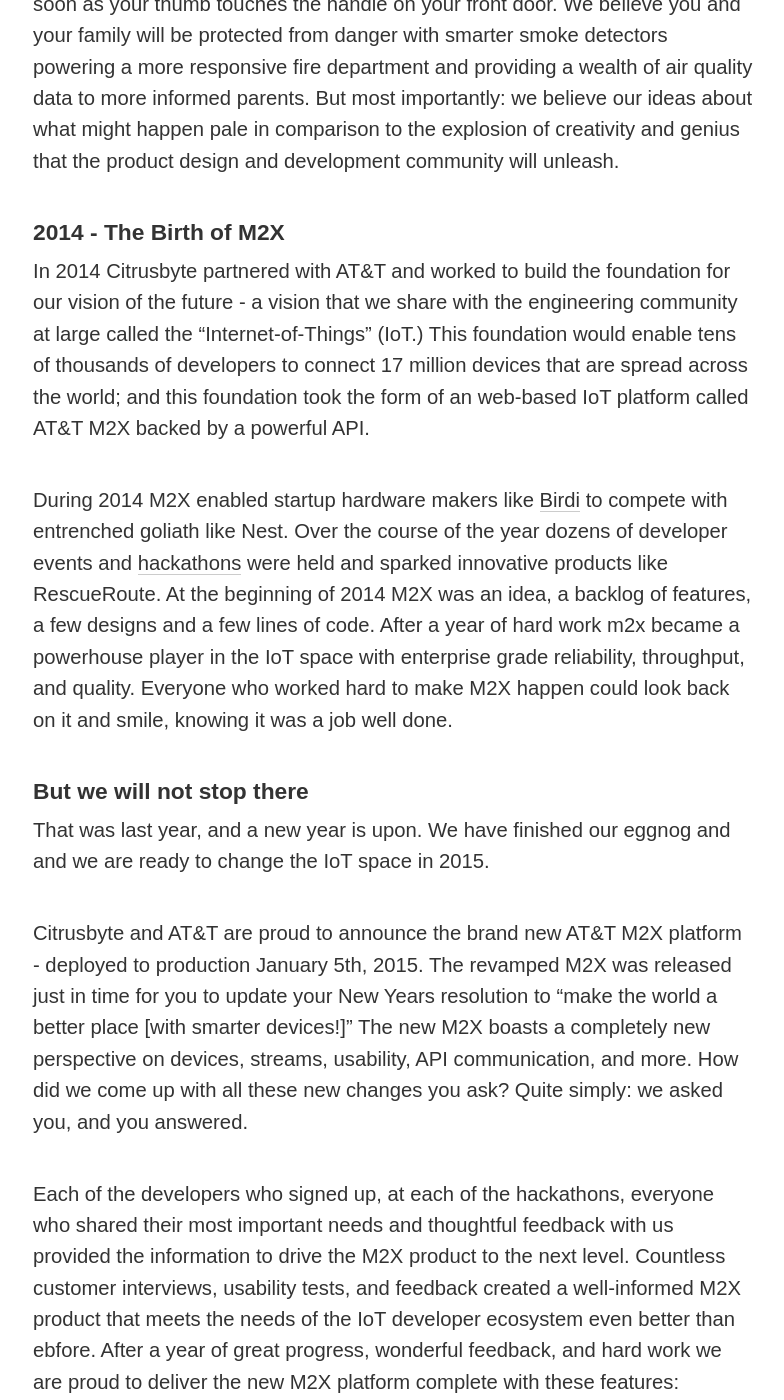
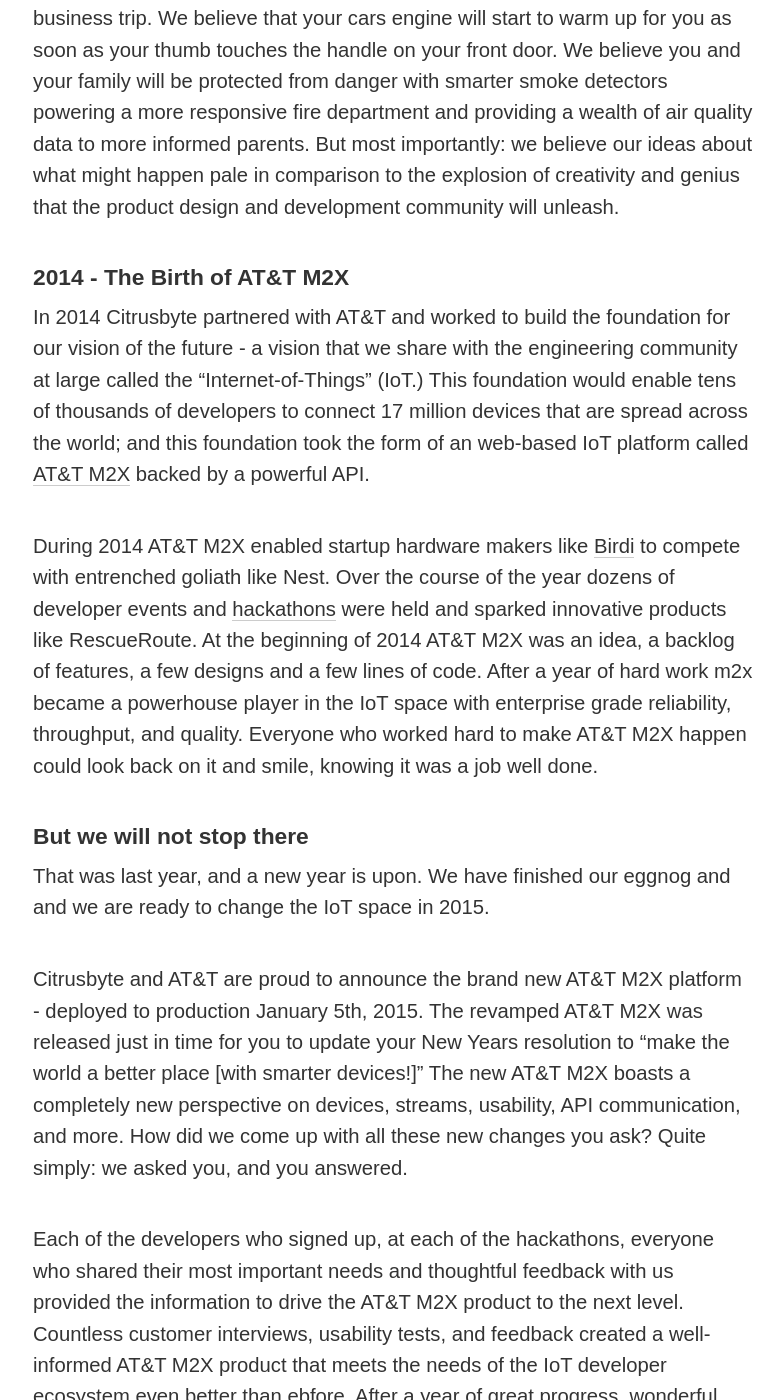
Before and after one commit to JonathanHorowitzCB/citrusbyte.github.io, a Jekyll site: the page built from _posts/2015-01-05-announcing-m2x-an-industrial-grade-iot-platform-for-everyone.markdown, in a window 1280 px wide and 1400 px high, scrolled down 555 px. Shown: the whole window, without its empty margins (247-1031 px from the left). Built offline with Jekyll 4.4.1, drawn with Linux system fonts in a browser that asks for light colours; some of the changed text lies outside the part shown.

Commit message:
Change M2X to AT&T M2X

```diff
--- a/_posts/2015-01-05-announcing-m2x-an-industrial-grade-iot-platform-for-everyone.markdown
+++ b/_posts/2015-01-05-announcing-m2x-an-industrial-grade-iot-platform-for-everyone.markdown
@@ -1,6 +1,6 @@
 ---
 layout: post
-title:  "Announcing M2X: An Industrial Grade IoT Platform for Everyone"
+title:  "Announcing AT&T M2X: An Industrial Grade IoT Platform for Everyone"
 description: "The Internet-of-Things is taking the world by force — and Citrusbyte is helping."
 date:   2015-01-05 12:00:00
 categories: code
@@ -8,24 +8,24 @@
 ---
 We believe in the not-to-distant future your home will know if it should save power by turning off the lights and lowering the heat because you are away on a business trip. We believe that your cars engine will start to warm up for you as soon as your thumb touches the handle on your front door. We believe you and your family will be protected from danger with smarter smoke detectors powering a more responsive fire department and providing a wealth of air quality data to more informed parents. But most importantly: we believe our ideas about what might happen pale in comparison to the explosion of creativity and genius that the product design and development community will unleash.
 
-## 2014 - The Birth of M2X
+## 2014 - The Birth of AT&T M2X
 
-In 2014 Citrusbyte partnered with AT&T and worked to build the foundation for our vision of the future - a vision that we share with the engineering community at large called the "Internet-of-Things" (IoT.) This foundation would enable tens of thousands of developers to connect 17 million devices that are spread across the world; and this foundation took the form of an web-based IoT platform called AT&T M2X backed by a powerful API.
+In 2014 Citrusbyte partnered with AT&T and worked to build the foundation for our vision of the future - a vision that we share with the engineering community at large called the "Internet-of-Things" (IoT.) This foundation would enable tens of thousands of developers to connect 17 million devices that are spread across the world; and this foundation took the form of an web-based IoT platform called [AT&T M2X](https://m2x.att.com/) backed by a powerful API.
 
-During 2014 M2X enabled startup hardware makers like [Birdi](http://getbirdi.com/) to compete with entrenched goliath like Nest. Over the course of the year dozens of developer events and [hackathons](http://developer.att.com/community/events) were held and sparked innovative products like RescueRoute. At the beginning of 2014 M2X was an idea, a backlog of features, a few designs and a few lines of code. After a year of hard work m2x became a powerhouse player in the IoT space with enterprise grade reliability, throughput, and quality. Everyone who worked hard to make M2X happen could look back on it and smile, knowing it was a job well done.
+During 2014 AT&T M2X enabled startup hardware makers like [Birdi](http://getbirdi.com/) to compete with entrenched goliath like Nest. Over the course of the year dozens of developer events and [hackathons](http://developer.att.com/community/events) were held and sparked innovative products like RescueRoute. At the beginning of 2014 AT&T M2X was an idea, a backlog of features, a few designs and a few lines of code. After a year of hard work m2x became a powerhouse player in the IoT space with enterprise grade reliability, throughput, and quality. Everyone who worked hard to make AT&T M2X happen could look back on it and smile, knowing it was a job well done.
 
 ## But we will not stop there
 
 That was last year, and a new year is upon. We have finished our eggnog and and we are ready to change the IoT space in 2015.
 
-Citrusbyte and AT&T are proud to announce the brand new AT&T M2X platform - deployed to production January 5th, 2015. The revamped M2X was released just in time for you to update your New Years resolution to “make the world a better place [with smarter devices!]” The new M2X boasts a completely new perspective on devices, streams, usability, API communication, and more. How did we come up with all these new changes you ask? Quite simply: we asked you, and you answered.
+Citrusbyte and AT&T are proud to announce the brand new AT&T M2X platform - deployed to production January 5th, 2015. The revamped AT&T M2X was released just in time for you to update your New Years resolution to “make the world a better place [with smarter devices!]” The new AT&T M2X boasts a completely new perspective on devices, streams, usability, API communication, and more. How did we come up with all these new changes you ask? Quite simply: we asked you, and you answered.
 
-Each of the developers who signed up, at each of the hackathons, everyone who shared their most important needs and thoughtful feedback with us provided the information to drive the M2X product to the next level. Countless customer interviews, usability tests, and feedback created a well-informed M2X product that meets the needs of the IoT developer ecosystem even better than ebfore. After a year of great progress, wonderful feedback, and hard work we are proud to deliver the new M2X platform complete with these features:
+Each of the developers who signed up, at each of the hackathons, everyone who shared their most important needs and thoughtful feedback with us provided the information to drive the AT&T M2X product to the next level. Countless customer interviews, usability tests, and feedback created a well-informed AT&T M2X product that meets the needs of the IoT developer ecosystem even better than ebfore. After a year of great progress, wonderful feedback, and hard work we are proud to deliver the new AT&T M2X platform complete with these features:
 
 
 ### A simple, elegant, and intuitive developer portal
 
-At Citrusbyte our entire team believes focusing on eleganant and simple solutions produces quality results. It is our mantra strewn across our web site and integrated into every piece of code we write and PSD we make. We have doubled down on elegance and simplicity for the M2X interface to make it more intuitive for first timers and more powerful for seasoned veterans. Major changes include:
+At Citrusbyte our entire team believes focusing on eleganant and simple solutions produces quality results. It is our mantra strewn across our web site and integrated into every piece of code we write and PSD we make. We have doubled down on elegance and simplicity for the AT&T M2X interface to make it more intuitive for first timers and more powerful for seasoned veterans. Major changes include:
 
 * A revamped and Intuitive device-based navigation system
 ![Revamped Devices](/images/att-m2x/devices-screenshot.png)
```
